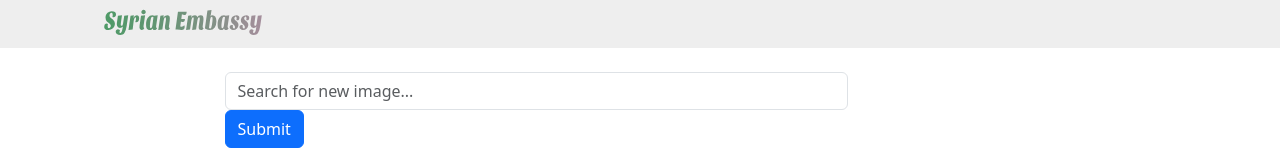
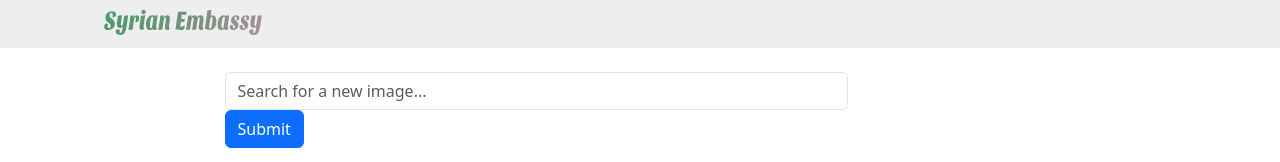
Before and after one commit to zelal-Eizaldeen/images-gallery, a React (Create React App) app in the folder frontend/: page / in a window 1280 px wide. Shown: the top 162 px of the page. Built offline with nearby package versions, Linux system fonts and the light colour scheme; no server answers.

Commit message:
volumes mapped for front-end and api

```diff
--- a/frontend/src/components/Search.js
+++ b/frontend/src/components/Search.js
@@ -13,7 +13,7 @@
                   type="text"
                   value={word}
                   onChange={(e) => setWord(e.target.value)}
-                  placeholder="Search for new image..."
+                  placeholder="Search for a new image..."
                 />
               </Col>
               <Col>
```
Also changed, not shown: 1 other file (tests, documents, lock files or other folders).
